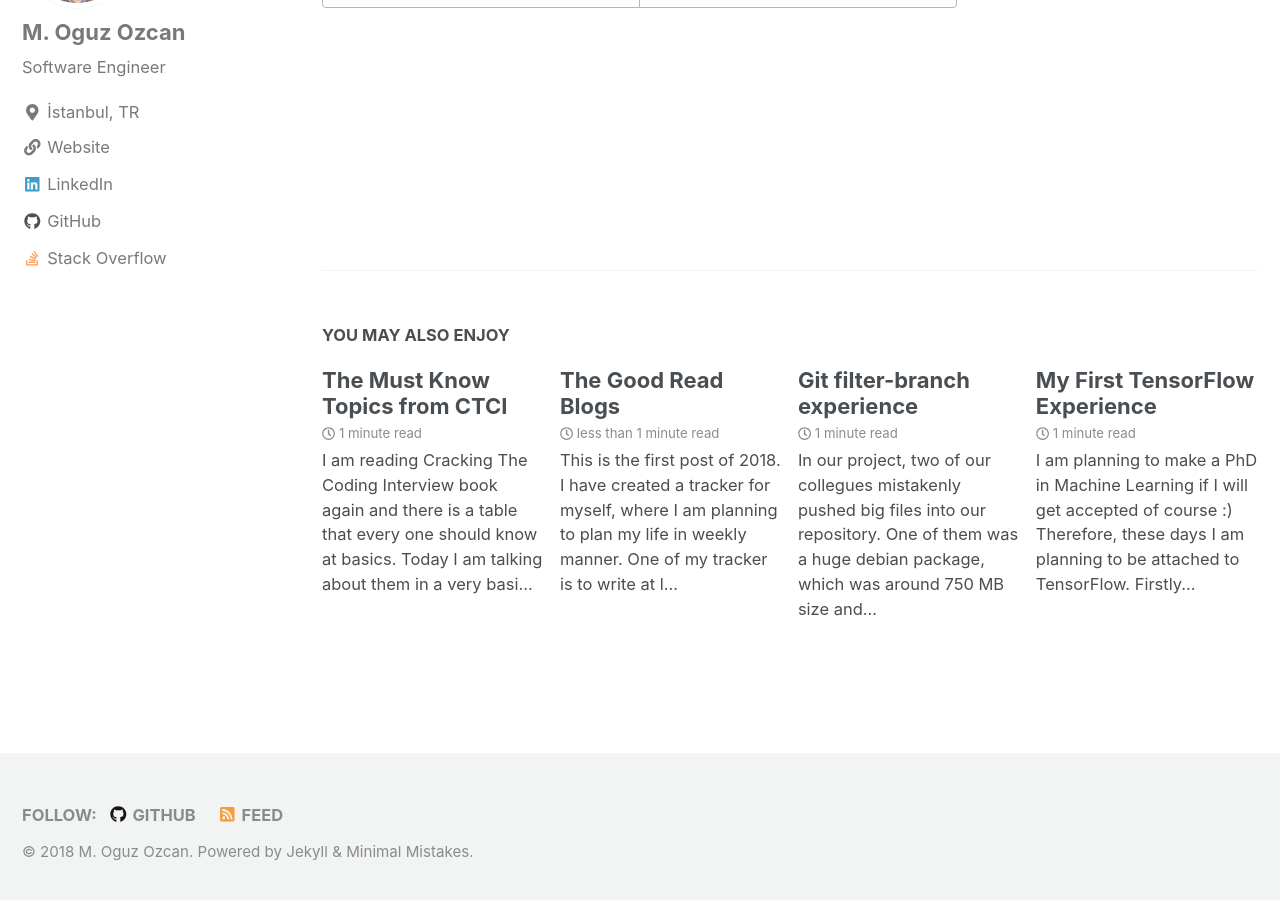
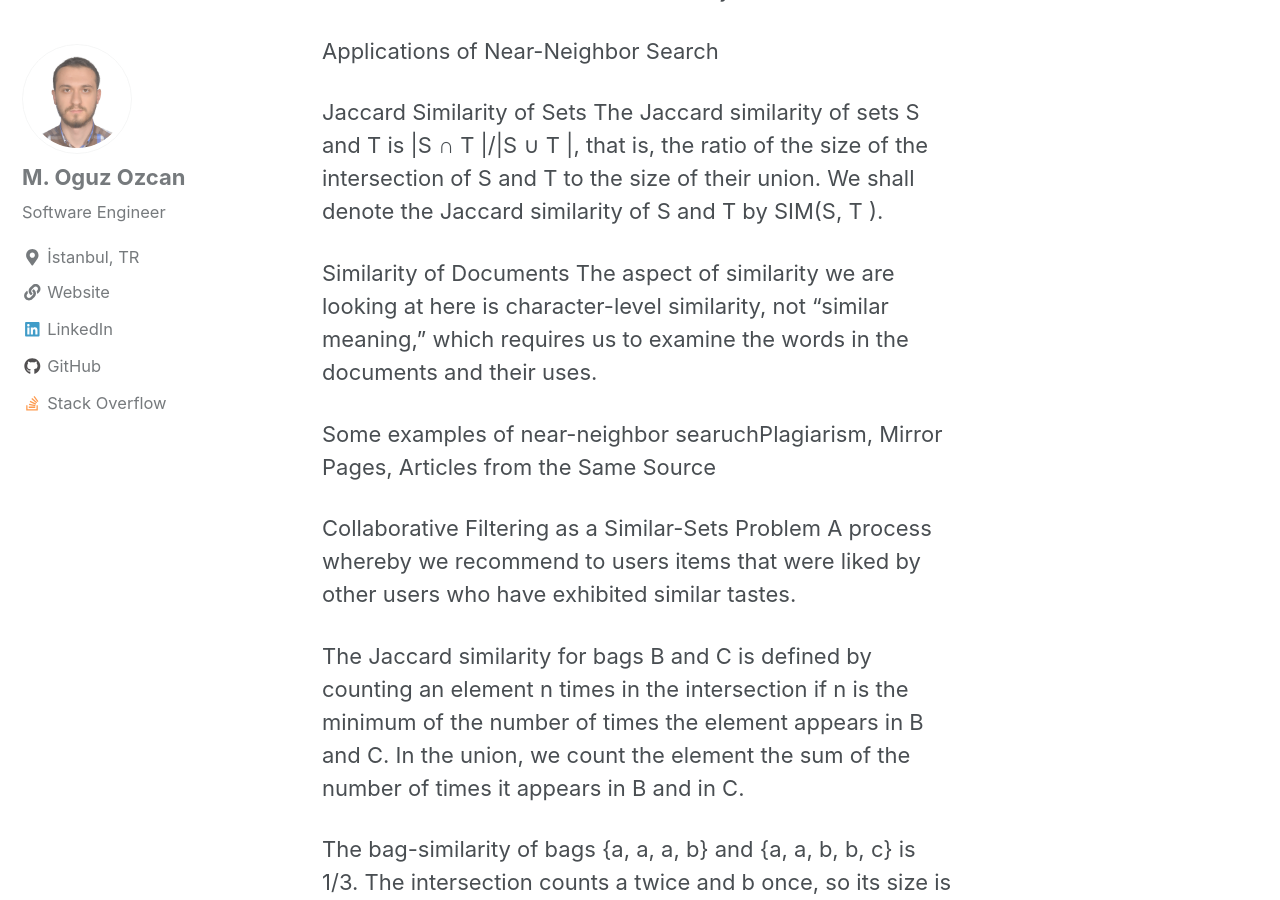
Before and after one commit to moguzozcan/moguzozcan.github.io, a Jekyll site: the page built from _posts/2018-02-27-Finding-Similar-Items-Notes-From-MMDS.md, in a window 1280 px wide and 900 px high, scrolled down 706 px. Built offline with Jekyll 4.4.1, drawn with Linux system fonts in a browser that asks for light colours; nearby versions of some CDN libraries; some of the changed text lies outside the part shown.

Commit message:
Update 2018-02-27-Finding-Similar-Items-Notes-From-MMDS.md

```diff
--- a/_posts/2018-02-27-Finding-Similar-Items-Notes-From-MMDS.md
+++ b/_posts/2018-02-27-Finding-Similar-Items-Notes-From-MMDS.md
@@ -4,3 +4,44 @@ date: 2018-02-27
 categories:
   - Jekyll
 ---
+
+A fundamental data-mining problem is to examine data for “similar” items.
+
+Shingling:
+Find textually similar documents by finding sets with a relatively large document.
+
+Minhashing:
+Compress data sets and still be able to deduce the similarity of the underlying sets.
+
+Locality sensitive hashing:
+Focus search on pairs that are most likely to be similar.
+
+the similarity of sets by looking at the relative size of their intersection is called “Jaccard similarity.
+
+Applications of Near-Neighbor Search
+
+Jaccard Similarity of Sets
+The Jaccard similarity of sets S and T is |S ∩ T |/|S ∪ T |, that is, the ratio of the size of the intersection of S and T to the size of their union. We shall denote the Jaccard similarity of S and T by SIM(S, T ).
+
+Similarity of Documents
+The aspect of similarity we are looking at here is character-level similarity, not “similar meaning,” which requires us to examine the words in the documents and their uses.
+
+Some examples of near-neighbor searuchPlagiarism, Mirror Pages, Articles from the Same Source
+
+Collaborative Filtering as a Similar-Sets Problem
+A process whereby we recommend to users items that were liked by other users who have exhibited similar tastes.
+
+The Jaccard similarity for bags B and C is defined by counting an element n times in the intersection if n is the minimum of the number of times the element appears in B and C. In the union, we count the element the sum of the number of times it appears in B and in C.
+
+The bag-similarity of bags {a, a, a, b} and {a, a, b, b, c} is 1/3. The intersection counts a twice and b once, so its size is 3. The size of the union of two bags is always the sum of the sizes of the two bags, or 9 in this case.
+
+Compute the Jaccard similarities of each pair of the following three sets: {1, 2, 3, 4}, {2, 3, 5, 7}, and {2, 4, 6}.
+
+1 & 2 = {2, 3} / {1, 2, 3, 4, 5, 7} = 2 / 6
+2 & 3 = {2} / {2, 3, 4, 5, 6, 7} = 1 / 6
+1 & 3 = {2, 4} / {1, 2, 3, 4, 6} = 2 / 5
+
+Compute the Jaccard bag similarity of each pair of the following three bags: {1, 1, 1, 2}, {1, 1, 2, 2, 3}, and {1, 2, 3, 4}
+1 & 2 = {1, 1, 2} / {1, 1, 1, 2, 1, 1, 2, 2, 3} = 3 / 9
+2 & 3 = {1, 2, 3} / {1, 1, 2, 2, 3, 1, 2, 3, 4} = 3 / 9
+1 & 3 = {1, 2} / {1, 1, 1, 2, 1, 2, 3, 4} = 2 / 8
```
